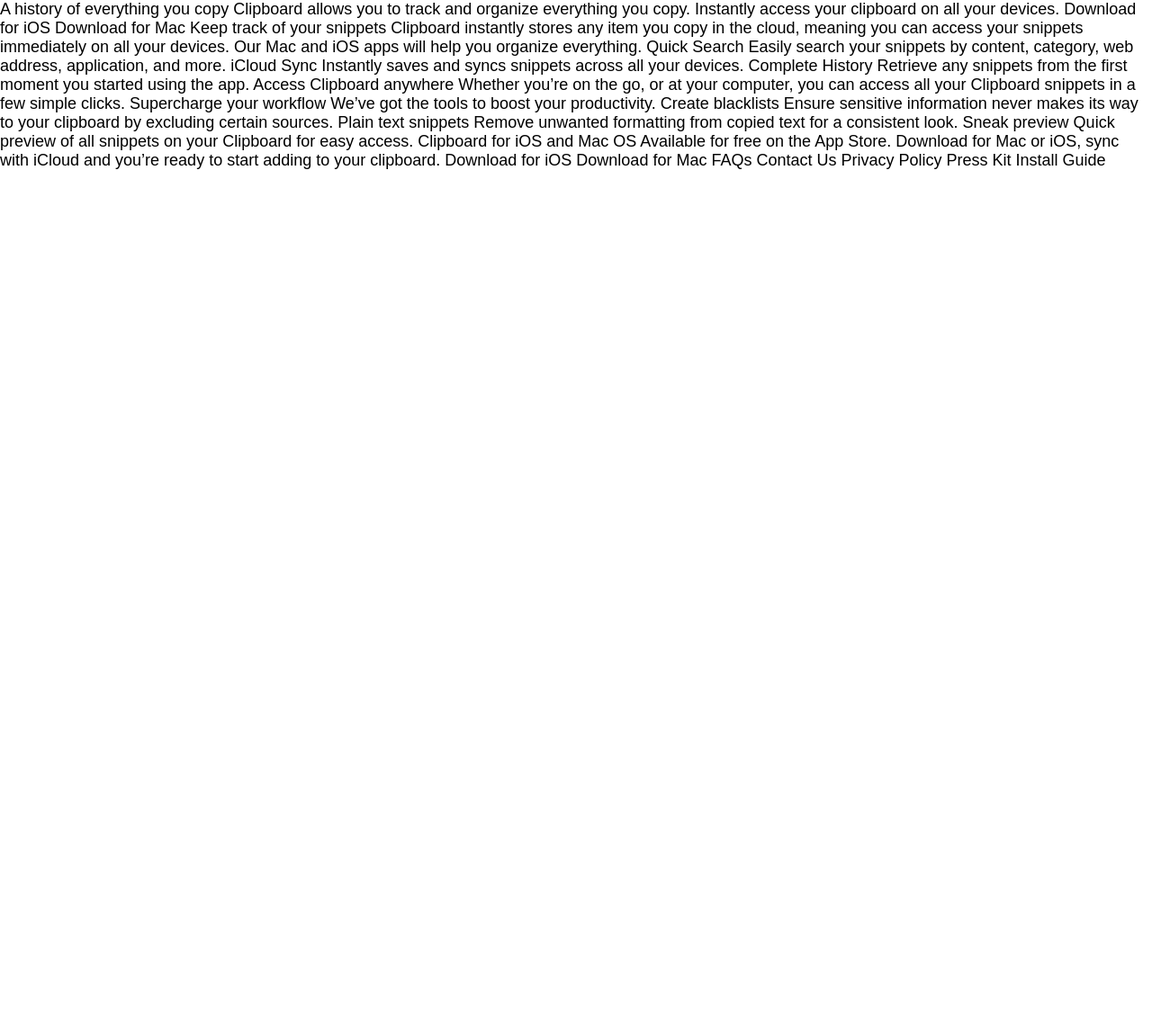
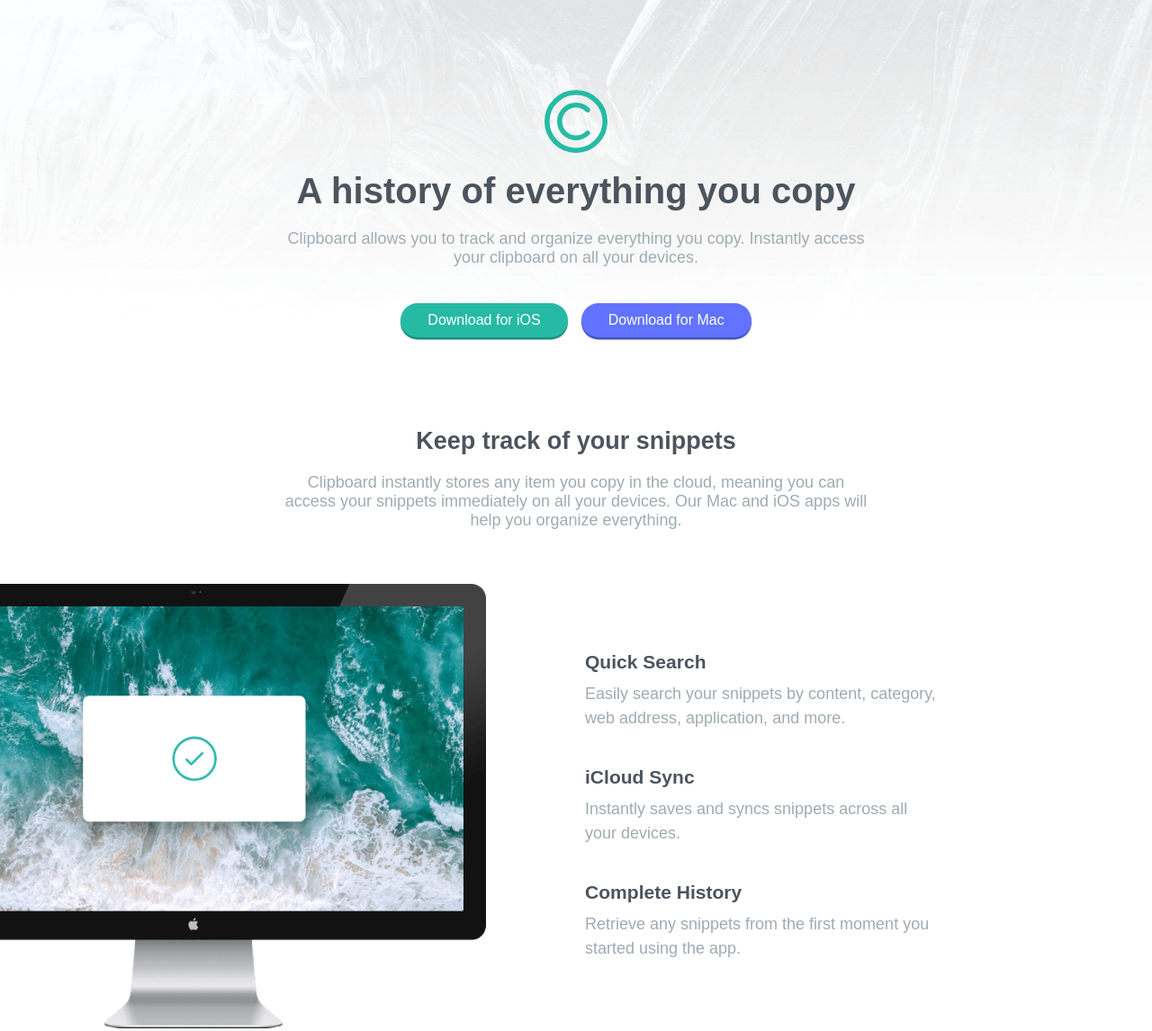
Before and after one commit to anonggentlegentle/Clipboard-landing-page, a website: page index.html in a window 1280 px wide. Shown: the top 1146 px of the page at 90% size. Before the commit the page ends 800 px from the top, so only its background shows below. Drawn offline with Linux system fonts and the light colour scheme; a web font is replaced by a local one.

Commit message:
Add header section and main section 1

```diff
--- a/css/style.scss
+++ b/css/style.scss
@@ -24,6 +24,7 @@
   font-size: 1.8rem;
   font-family: "Bai Jamjuree", sans-serif;
   font-weight: 400;
+  color: $color-grey-2;
 }
 
 img,
@@ -33,3 +34,121 @@
   display: block;
   width: 100%;
 }
+
+.header {
+  background-image: url(../images/bg-header-desktop.png);
+  background-repeat: no-repeat;
+  padding: 10rem 0 5rem;
+}
+
+.section-heading {
+  width: min(100%, 65rem);
+  margin: 0 auto;
+
+  display: flex;
+  flex-direction: column;
+  align-items: center;
+  row-gap: 2rem;
+
+  &__photo {
+    width: 7rem;
+  }
+
+  &__subtitle {
+    text-align: center;
+  }
+
+  &__buttons {
+    display: flex;
+    column-gap: 1.5rem;
+    margin-top: 2rem;
+  }
+
+  &__button {
+    &:link,
+    &:visited {
+      color: #fff;
+      text-decoration: none;
+      display: inline-block;
+      padding: 1rem 3rem;
+      border-radius: 100rem;
+      font-size: 1.6rem;
+      transition: opacity 0.2s;
+    }
+
+    &--cyan {
+      background-color: $color-cyan;
+      box-shadow: 0 0.25rem 0.1rem hsl(171, 68%, 32%);
+    }
+
+    &--blue {
+      background-color: $color-blue;
+      box-shadow: 0 0.25rem 0.1rem hsl(233, 46%, 48%);
+    }
+
+    &:hover,
+    &:active {
+      opacity: 0.7;
+    }
+  }
+}
+
+.main-content {
+  display: flex;
+  align-items: center;
+  flex-direction: column;
+
+  &--1 {
+    padding: 5rem 0;
+
+    display: flex;
+    flex-direction: column;
+    row-gap: 6rem;
+  }
+
+  &__features-1 {
+    width: min(80rem, 100%);
+
+    display: flex;
+    align-items: center;
+    column-gap: 1rem;
+  }
+
+  &__left {
+    width: 50%;
+  }
+
+  &__right {
+    display: flex;
+    flex-direction: column;
+    row-gap: 4rem;
+  }
+
+  &__photo-1 {
+    width: 65rem;
+    translate: -35rem 0;
+  }
+
+  &__features-box {
+    display: flex;
+    flex-direction: column;
+    row-gap: 1rem;
+  }
+
+  &__description {
+    line-height: 1.5;
+  }
+}
+
+.heading-1 {
+  font-size: 4rem;
+  color: $color-grey-1;
+}
+
+.heading-2 {
+  color: $color-grey-1;
+}
+
+.heading-3 {
+  color: $color-grey-1;
+}
--- a/index.html
+++ b/index.html
@@ -22,24 +22,90 @@
     <link rel="stylesheet" href="css/style.css" />
   </head>
   <body>
-    A history of everything you copy Clipboard allows you to track and organize
-    everything you copy. Instantly access your clipboard on all your devices.
-    Download for iOS Download for Mac Keep track of your snippets Clipboard
-    instantly stores any item you copy in the cloud, meaning you can access your
-    snippets immediately on all your devices. Our Mac and iOS apps will help you
-    organize everything. Quick Search Easily search your snippets by content,
-    category, web address, application, and more. iCloud Sync Instantly saves
-    and syncs snippets across all your devices. Complete History Retrieve any
-    snippets from the first moment you started using the app. Access Clipboard
-    anywhere Whether you’re on the go, or at your computer, you can access all
-    your Clipboard snippets in a few simple clicks. Supercharge your workflow
-    We’ve got the tools to boost your productivity. Create blacklists Ensure
-    sensitive information never makes its way to your clipboard by excluding
-    certain sources. Plain text snippets Remove unwanted formatting from copied
-    text for a consistent look. Sneak preview Quick preview of all snippets on
-    your Clipboard for easy access. Clipboard for iOS and Mac OS Available for
-    free on the App Store. Download for Mac or iOS, sync with iCloud and you’re
-    ready to start adding to your clipboard. Download for iOS Download for Mac
-    FAQs Contact Us Privacy Policy Press Kit Install Guide
+    <header class="header">
+      <section class="section-heading">
+        <div class="section-heading__photo">
+          <img src="images/logo.svg" alt="Logo" class="section-heading__logo" />
+        </div>
+        <h1 class="heading-1">A history of everything you copy</h1>
+        <p class="section-heading__subtitle">
+          Clipboard allows you to track and organize everything you copy.
+          Instantly access your clipboard on all your devices.
+        </p>
+        <div class="section-heading__buttons">
+          <a
+            href="#"
+            class="section-heading__button section-heading__button--cyan"
+            >Download for iOS</a
+          >
+          <a
+            href="#"
+            class="section-heading__button section-heading__button--blue"
+            >Download for Mac</a
+          >
+        </div>
+      </section>
+    </header>
+
+    <main class="main">
+      <div class="main-content main-content--1">
+        <section class="section-heading">
+          <h2 class="heading-2">Keep track of your snippets</h2>
+          <p class="section-heading__subtitle">
+            Clipboard instantly stores any item you copy in the cloud, meaning
+            you can access your snippets immediately on all your devices. Our
+            Mac and iOS apps will help you organize everything.
+          </p>
+        </section>
+
+        <section class="main-content__features-1">
+          <div class="main-content__left">
+            <div class="main-content__photo-1">
+              <img
+                src="images/image-computer.png"
+                alt="Computer screen showcasing product"
+                class="main-content__img"
+              />
+            </div>
+          </div>
+          <div class="main-content__right">
+            <div class="main-content__features-box">
+              <h3 class="heading-3">Quick Search</h3>
+              <p class="main-content__description">
+                Easily search your snippets by content, category, web address,
+                application, and more.
+              </p>
+            </div>
+
+            <div class="main-content__features-box">
+              <h3 class="heading-3">iCloud Sync</h3>
+              <p class="main-content__description">
+                Instantly saves and syncs snippets across all your devices.
+              </p>
+            </div>
+
+            <div class="main-content__features-box">
+              <h3 class="heading-3">Complete History</h3>
+              <p class="main-content__description">
+                Retrieve any snippets from the first moment you started using
+                the app.
+              </p>
+            </div>
+          </div>
+        </section>
+      </div>
+    </main>
+
+    Access Clipboard anywhere Whether you’re on the go, or at your computer, you
+    can access all your Clipboard snippets in a few simple clicks. Supercharge
+    your workflow We’ve got the tools to boost your productivity. Create
+    blacklists Ensure sensitive information never makes its way to your
+    clipboard by excluding certain sources. Plain text snippets Remove unwanted
+    formatting from copied text for a consistent look. Sneak preview Quick
+    preview of all snippets on your Clipboard for easy access. Clipboard for iOS
+    and Mac OS Available for free on the App Store. Download for Mac or iOS,
+    sync with iCloud and you’re ready to start adding to your clipboard.
+    Download for iOS Download for Mac FAQs Contact Us Privacy Policy Press Kit
+    Install Guide
   </body>
 </html>
```
Also changed, not shown: css/style.css, 1 other file.
